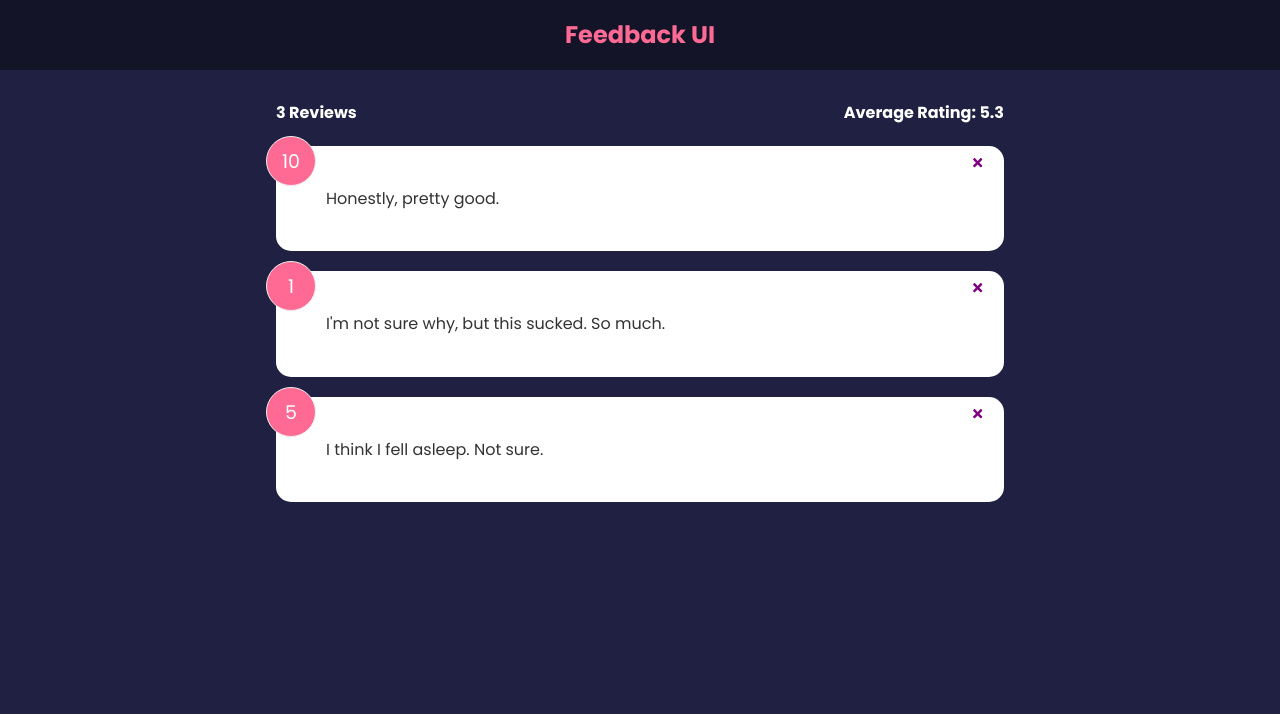
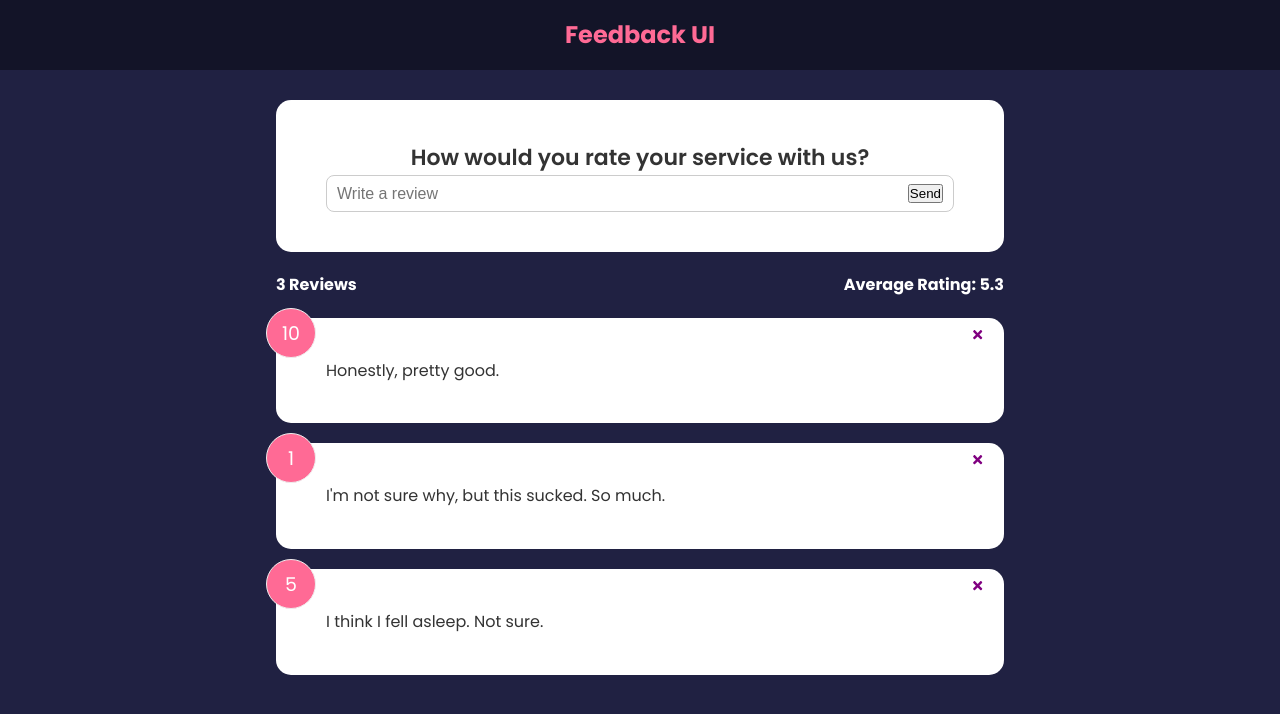
Before and after one commit to AJOsmaston/feedback-ui, a React (Create React App) app: page / in a window 1280 px wide. Shown: the top 714 px of the page. Built offline with nearby package versions, Linux system fonts and the light colour scheme.

Commit message:
Feedback form created

```diff
--- a/src/App.js
+++ b/src/App.js
@@ -3,6 +3,7 @@
 import FeedbackData from './data/FeedbackData'
 import FeedbackList from "./components/FeedbackList";
 import FeedbackStats from "./components/FeedbackStats";
+import FeedbackForm from "./components/FeedbackForm";
 
 
 const App = () => {
@@ -18,6 +19,7 @@
     <>
       <Header />
       <div className='container'>
+        <FeedbackForm />
         <FeedbackStats feedback={feedback} />
         <FeedbackList
           feedback={feedback}
--- /dev/null
+++ b/src/components/FeedbackForm.jsx
@@ -0,0 +1,30 @@
+import { useState } from "react/cjs/react.development"
+import Card from "./shared/Card"
+
+function FeedbackForm() {
+
+  const [text, setText] = useState('');
+
+  const handleTextChange = (e) => {
+    setText(e.target.value)
+  }
+
+  return (
+    <Card>
+    <form>
+      <h2>How would you rate your service with us?</h2>
+      {/* todo - rating select component */}
+      <div className="input-group">
+        <input
+          onChange={handleTextChange}
+          type="text"
+          placeholder='Write a review'
+          value={text} />
+        <button type='submit'>Send</button>
+      </div>
+    </form>
+    </Card>
+  )
+}
+
+export default FeedbackForm
```
